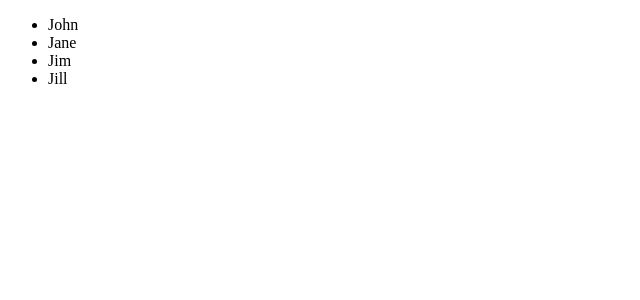
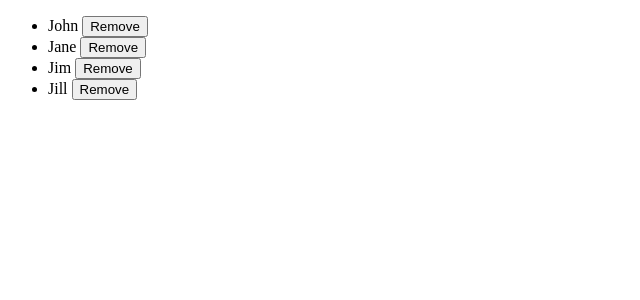
Before and after one commit to lucaspaixaodev/gerenciador-usuarios, an Angular app: page / in a window 1280 px wide. Shown: the top 300 px of the page, without its empty margins (0-640 px from the left). Built offline with nearby package versions, Linux system fonts and the light colour scheme.

Commit message:
Adicionado: output

```diff
--- a/src/app/app.html
+++ b/src/app/app.html
@@ -1 +1 @@
-<app-users-list></app-users-list>
+<app-users-list [users]="users()" (remover)="remove($event)"></app-users-list>
--- a/src/app/app.ts
+++ b/src/app/app.ts
@@ -7,5 +7,9 @@ import { UsersList } from './lists/components/users-list/users-list';
   styleUrl: './app.scss'
 })
   export class App {
-  title = signal('Hello World');
+    users = signal(['John', 'Jane', 'Jim', 'Jill']);
+
+    remove(user: string) {
+      this.users.update(users => users.filter(u => u !== user));
+    }
 }
--- a/src/app/lists/components/users-list/users-list.html
+++ b/src/app/lists/components/users-list/users-list.html
@@ -1,5 +1,8 @@
 <ul>
   @for (user of users(); track user) {
-    <li>{{ user }}</li>
+    <li>
+      {{ user }}  <button (click) = "remove(user)">Remove</button>
+    </li>
+
   }
 </ul>
--- a/src/app/lists/components/users-list/users-list.ts
+++ b/src/app/lists/components/users-list/users-list.ts
@@ -1,5 +1,4 @@
-import { Component, signal } from '@angular/core';
-import { CommonModule } from '@angular/common';
+import { Component, input, output } from '@angular/core';
 @Component({
   selector: 'app-users-list',
   imports: [],
@@ -7,5 +6,11 @@ import { CommonModule } from '@angular/common';
   styleUrl: './users-list.scss',
 })
 export class UsersList {
- users = signal(['John', 'Jane', 'Jim', 'Jill']);
+  users = input.required<string[]>();
+
+  removeUser = output<string>({alias: 'remover'});
+
+  remove(user: string) {
+    this.removeUser.emit(user);
+  }
 }
```
